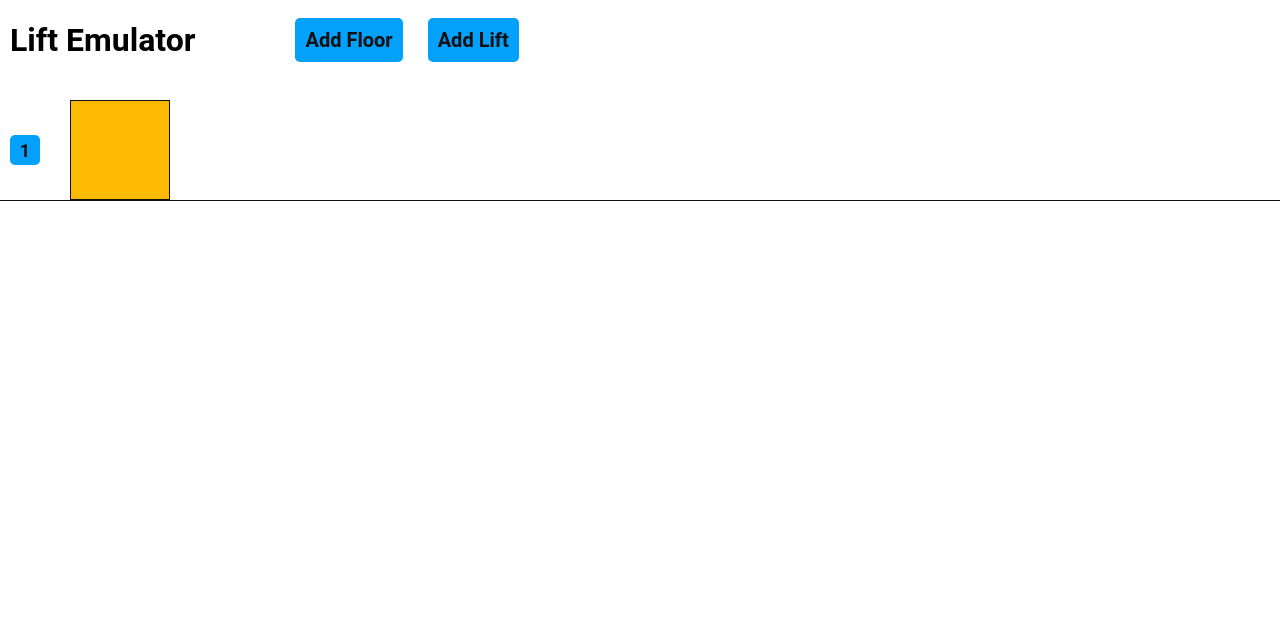
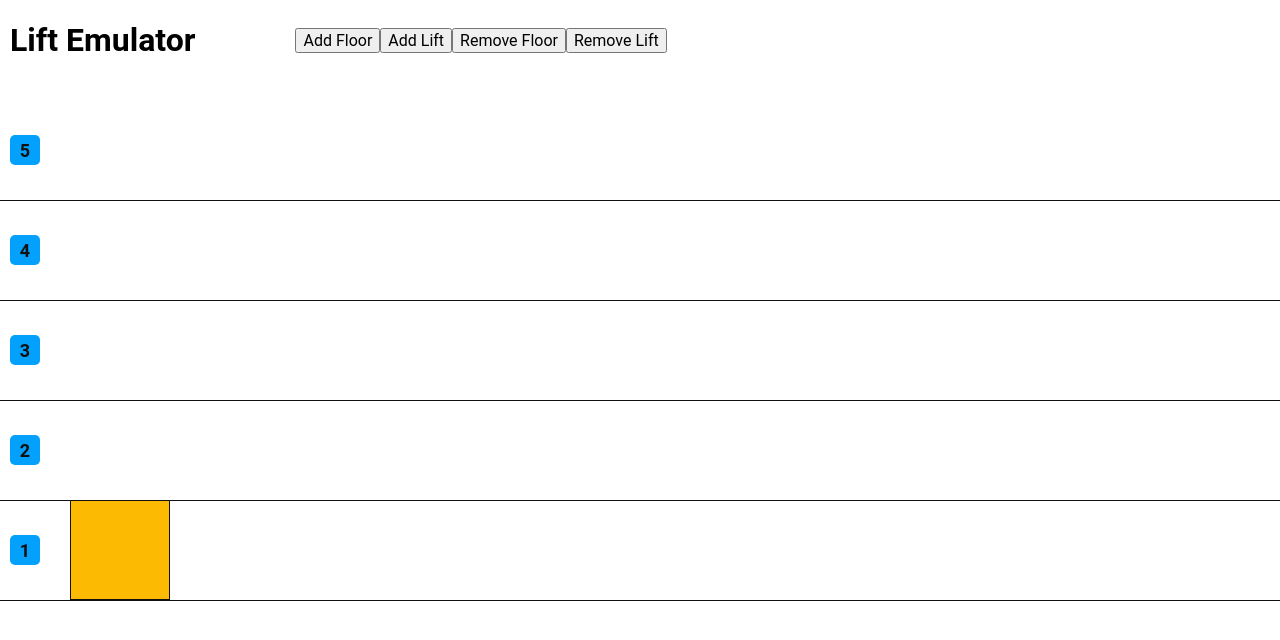
Before and after one commit to oncefirefly/Lift-Emulator, a Vue app: page / in a window 1280 px wide. Shown: the top 640 px of the page. Built offline with nearby package versions, Linux system fonts and the light colour scheme.

Commit message:
removeFloor removeLift added

```diff
--- a/src/App.vue
+++ b/src/App.vue
@@ -28,7 +28,7 @@ export default {
         distance: 0,
       },
     ];
-    this.floors = JSON.parse(localStorage.getItem("floors")) || [1];
+    this.floors = JSON.parse(localStorage.getItem("floors")) || [1, 2, 3, 4, 5];
   },
 
   methods: {
@@ -41,8 +41,14 @@ export default {
         this.lifts = [...this.lifts, lift];
         return;
       }
+    },
 
-      alert("Please add floors.");
+    removeFloor() {
+      this.floors.pop();
+    },
+
+    removeLift() {
+      this.lifts.pop();
     },
   },
 
@@ -54,8 +60,11 @@ export default {
       deep: true,
     },
 
-    floors() {
-      localStorage.setItem("floors", JSON.stringify(this.floors));
+    floors: {
+      handler() {
+        localStorage.setItem("floors", JSON.stringify(this.floors));
+      },
+      deep: true,
     },
   },
 };
@@ -67,6 +76,8 @@ export default {
     :floorsLength="floors.length"
     @add-floor="addFloor"
     @add-lift="addLift"
+    @remove-floor="removeFloor"
+    @remove-lift="removeLift"
   />
   <LiftEmulatorMain :floors="floors" :lifts="lifts" />
 </template>
--- a/src/components/LiftEmulatorHeader.vue
+++ b/src/components/LiftEmulatorHeader.vue
@@ -13,17 +13,17 @@ export default {
     },
   },
 
-  emits: ["addFloor", "addLift"],
+  emits: ["addFloor", "addLift", "removeFloor", "removeLift"],
 };
 </script>
 
 <template>
   <header>
     <h1 class="title">Lift Emulator</h1>
-    <div class="add-btns">
+    <div class="btns">
       <button
         @click="this.$emit('addFloor', this.floorsLength + 1)"
-        class="add-floor-btn"
+        class="btn"
       >
         Add Floor
       </button>
@@ -38,10 +38,16 @@ export default {
             distance: 0,
           })
         "
-        class="add-lift-btn"
+        class="btn"
       >
         Add Lift
       </button>
+    </div>
+    <div class="btns">
+      <button @click="this.$emit('removeFloor')" class="btn">
+        Remove Floor
+      </button>
+      <button @click="this.$emit('removeLift')" class="btn">Remove Lift</button>
     </div>
   </header>
 </template>
```
